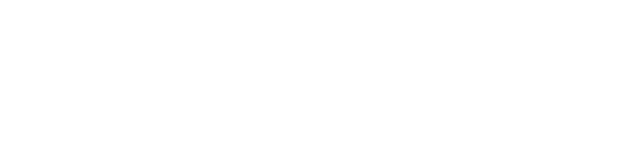
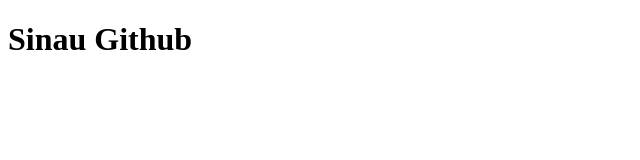
Before and after one commit to rayhanalmatiino/html, a plain HTML site: page index.html in a window 1280 px wide. Shown: the whole page, without its empty margins (0-640 px from the left). Drawn offline with Linux system fonts and the light colour scheme.

Commit message:
versi 1.1
ada tambahan h1

```diff
--- a/index.html
+++ b/index.html
@@ -6,6 +6,8 @@
     <title>Latihan Github</title>
 </head>
 <body>
-
+    <div>
+        <h1> Sinau Github </h1>
+    </div>
 </body>
 </html>
```
